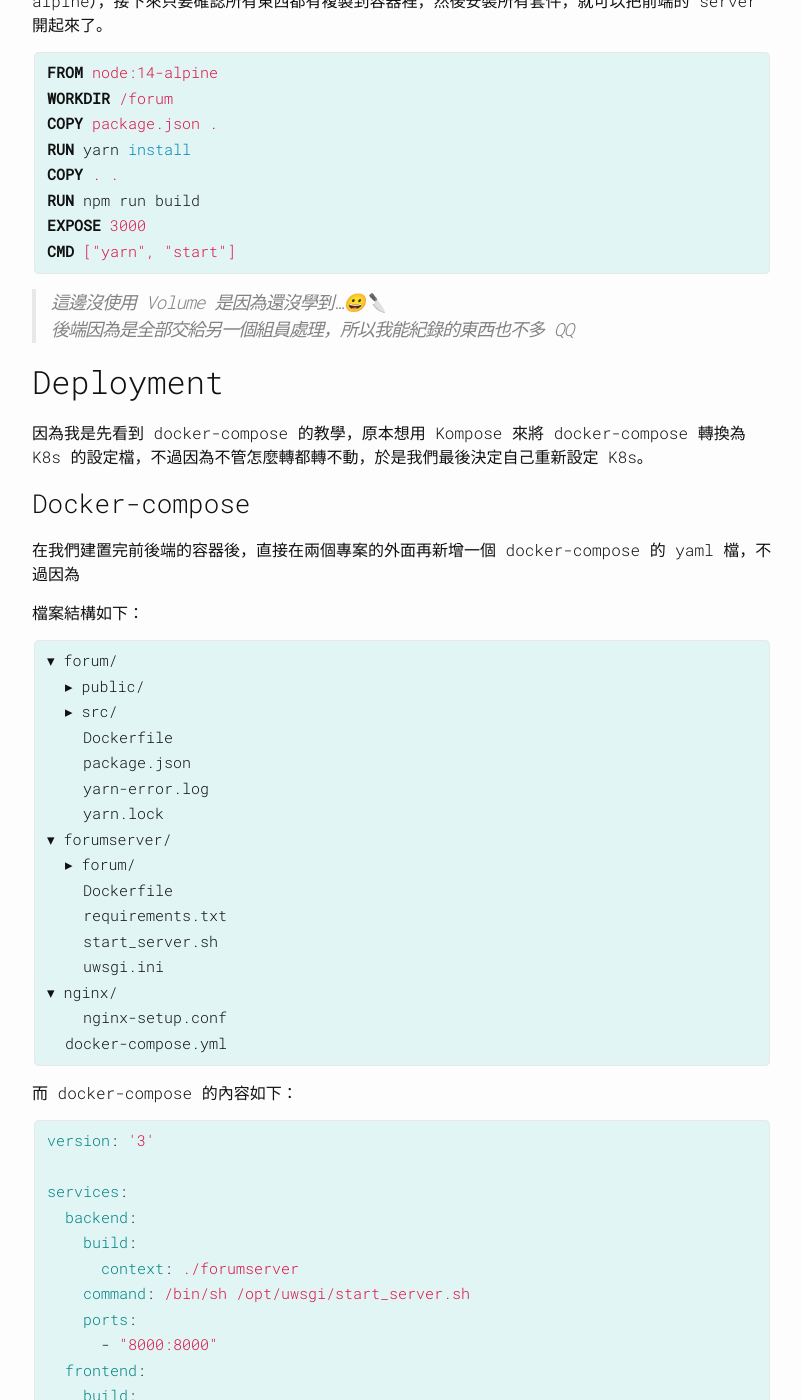
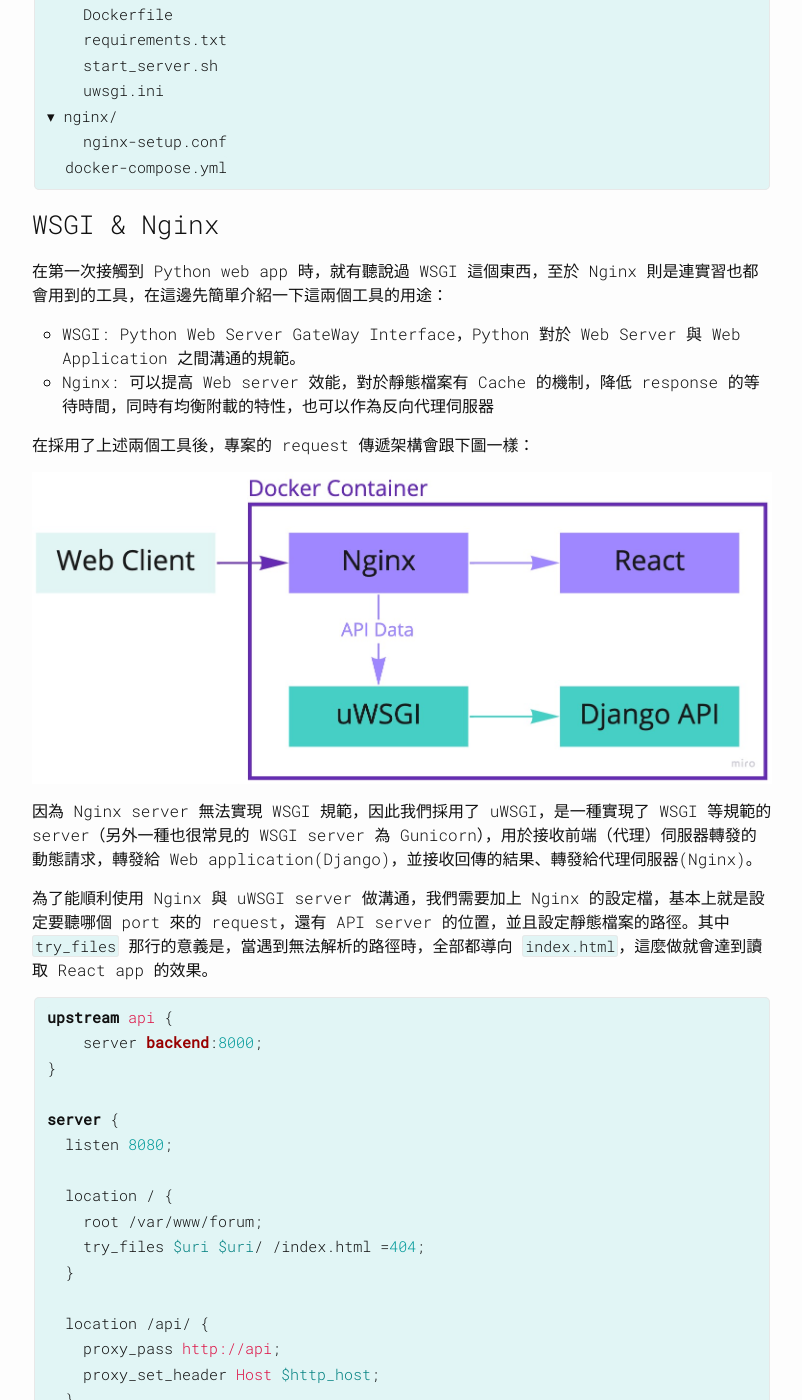
Before and after one commit to jqlynchien713/jqlynchien713.github.io, a Jekyll site: the page built from _posts/2022-02-05-k8s-project.md, in a window 1280 px wide and 1400 px high, scrolled down 2260 px. Shown: the whole window, without its empty margins (238-1040 px from the left). Built offline with Jekyll 4.4.1, drawn with Linux system fonts in a browser that asks for light colours; some of the changed text lies outside the part shown.

Commit message:
Finish k8s -1

````diff
--- a/_layouts/post.html
+++ b/_layouts/post.html
@@ -12,7 +12,6 @@
       | 👀
       <span class="reading-time" title="Estimated read time">
         {% assign words = content | number_of_words: "auto" %}
-        {{ words }}
         {% if words < 150 %}
                                  1 min
                                  {% else %}
--- a/_posts/2022-02-05-k8s-project.md
+++ b/_posts/2022-02-05-k8s-project.md
@@ -1,39 +1,15 @@
 ---
 layout: post
-title: Kubernetes 實作紀錄(Draft)
+title: Kubernetes 實作紀錄（上）- Web Application Settings
 date: 2022-02-05 17:12 +0800
 tags: update deploy
 ---
 
 今天決定來寫上學期必修課的期末報告！雖然說這堂課過得非常莫名其妙，期末專案也只有一（？）個條件，不過在建完整個專案之後還是學到蠻多東西的。至於老師提出的唯一一個條件則是要我們理解微服務到底在幹嘛，並且一定要用到 Kubernetes；在與組員討論過後，我們決定做個最簡單的論壇網站（可以註冊、登入、發文、留言），前端使用 React.js，後端使用 Django 作為 API server，用 Docker 把這兩個服務打包後，再來煩惱要怎麼用 K8s 或 Docker-compose 對這些服務做管理。
 
-## K8s 基本概念
-### 需要安裝的一些小工具
-* minikube:協助開發者在設置本機版的 Kubernetes cluster
-* kubectl:管理、設定 Kubernetes 的 CLI
-* octant:查看 Kubernetes 各種狀態的 web interface
-
-### 基本三元件 - Pod, Service, Deployment
-> 這部分是[這篇文章](https://cwhu.medium.com/kubernetes-basic-concept-tutorial-e033e3504ec0)的筆記整理
-
-* Pod: K8s 運作的最小單位，一個 pod 對應到一個應用服務，可以含有一個或多個 container
-  * Worker Node(Node): K8s 運作的最小**硬體**單位，每個 Node 都含有三個組件: kubelet、kube-proxy、Container Runtime
-    * <ins>kubelet</ins>:負責管理所有 Pods 的狀態以及與 Master 的溝通
-    * <ins>kube-proxy</ins>:負責更新 Node 的 iptable，讓其他結點/物件可以得知該節點上所有 Pods 的狀態
-    * <ins>Container Runtime</ins>:負責執行容器的程式，如果使用的是 Docker container 則為 Docker Engine
-  * Master Node:管理所有 Worker Node 的結點，含有四個組件：kube-apiserver、etcd、kube-scheduler、kube-controller-manager
-    * <ins>kube-apiserver</ins>:管理整個 K8s 的 API Endpoint，轉介 Node 之間的溝通，並負責身份認證與授權
-    * <ins>etcd</ins>:負責 Cluster 的資料備份
-    * <ins>kube-scheduler</ins>:根據 Node 的硬體限制與現有資源調度所有 Pods
-    * <ins>kube-controller-manager</ins>:管理 controller（監視狀態的 process）的組件
-  * Cluster:K8s 中多個 Node 和 Master 的集合
-* Service:定義一群 Pods 要如何被存取及連線
-* Deployment:對 Pod 做橫向擴展，複製多個相同的 Pod 在 Cluster 中同時提供服務
-
-## 前端設定
 本專案的前端由 React.js (v17) 建置，部分元件因為與之前寫的專案通用，所以用的是原始的 class based，另一部分~~因為被畢業專題組員推坑~~，使用的是 functional component 的寫法。
 
-### Basic Settings - Routing
+## Basic Settings - Routing
 在整個前端開發的過程中，我遇到比較麻煩的地方有 Routing 的設置。因為這次專案並沒有很大，所以我把 routing 的規則直接寫在 App.js 裡，使用的是 `react-router-dom` 的套件。基本上會用到 BrowserRouter、Routes、Route 三個物件，`BrowserRouter` 用於處理動態內容的路徑宣告（靜態則使用 `HashRouter`），`Routes` 則為 v5 的 `Switch` 在 v6 的對應，也就是控制 url 與 path 的 mapping，最後 `Route` 的部分就是單純的路徑宣告，與該路徑對應到的元件。
 
 ```jsx
@@ -59,7 +35,7 @@
 }
 ```
 
-### Dockerfile
+## Dockerfile
 至於容器化的部分就真的很簡單，只需要使用正確版本的 node base image（我們用的是 node:14-alpine），接下來只要確認所有東西都有複製到容器裡，然後安裝所有套件，就可以把前端的 server 開起來了。
 ```Dockerfile
 FROM node:14-alpine
@@ -74,23 +50,19 @@
 > 這邊沒使用 Volume 是因為還沒學到...😀🔪<br>
 > 後端因為是全部交給另一個組員處理，所以我能紀錄的東西也不多 QQ
 
-## Deployment
-因為我是先看到 docker-compose 的教學，原本想用 Kompose 來將 docker-compose 轉換為 K8s 的設定檔，不過因為不管怎麼轉都轉不動，於是我們最後決定自己重新設定 K8s。
-
-### Docker-compose
-在我們建置完前後端的容器後，直接在兩個專案的外面再新增一個 docker-compose 的 yaml 檔，不過因為
-
-檔案結構如下：
+## Docker-compose
+### 檔案結構
+在我們建置完前後端的容器後，直接在兩個專案的外面再新增一個 docker-compose 的 yaml 檔。不過因為需要 nginx 來反向代理 React 的 Node.js web server，所以需要新增一支 `nginx-setup.conf` 的設定檔；而後端採用 uWSGI 作為 WSGI 伺服器，因此才會有 `uwsgi.ini` 這個檔案。
 
 ```
-▾ forum/
+▾ forum/  # front-end
   ▸ public/
   ▸ src/
     Dockerfile
     package.json
     yarn-error.log
     yarn.lock
-▾ forumserver/
+▾ forumserver/  # back-end
   ▸ forum/
     Dockerfile
     requirements.txt
@@ -101,7 +73,41 @@
   docker-compose.yml
 ```
 
-而 docker-compose 的內容如下：
+### WSGI & Nginx
+在第一次接觸到 Python web app 時，就有聽說過 WSGI 這個東西，至於 Nginx 則是連實習也都會用到的工具，在這邊先簡單介紹一下這兩個工具的用途：
+* WSGI: Python Web Server GateWay Interface，Python 對於 Web Server 與 Web Application 之間溝通的規範。
+* Nginx: 可以提高 Web server 效能，對於靜態檔案有 Cache 的機制，降低 response 的等待時間，同時有均衡附載的特性，也可以作為反向代理伺服器
+
+在採用了上述兩個工具後，專案的 request 傳遞架構會跟下圖一樣：
+
+![](/assets/img/docker-compose.jpg)
+
+因為 Nginx server 無法實現 WSGI 規範，因此我們採用了 uWSGI，是一種實現了 WSGI 等規範的 server（另外一種也很常見的 WSGI server 為 Gunicorn），用於接收前端（代理）伺服器轉發的動態請求，轉發給 Web application(Django)，並接收回傳的結果、轉發給代理伺服器(Nginx)。
+
+為了能順利使用 Nginx 與 uWSGI server 做溝通，我們需要加上 Nginx 的設定檔，基本上就是設定要聽哪個 port 來的 request，還有 API server 的位置，並且設定靜態檔案的路徑。其中 `try_files` 那行的意義是，當遇到無法解析的路徑時，全部都導向 `index.html`，這麼做就會達到讀取 React app 的效果。
+
+```nginx
+upstream api {
+    server backend:8000;
+}
+
+server {
+  listen 8080;
+
+  location / {
+    root /var/www/forum;
+    try_files $uri $uri/ /index.html =404;
+  }
+
+  location /api/ {
+    proxy_pass http://api;
+    proxy_set_header Host $http_host;
+  }
+}
+```
+
+### docker-compose.yml
+最後因為我們加上了 Nginx，因此會需要在 `docker-compose.yml` 裡新增一項 Nginx 的服務；所以最後總共會有前後端與 Nginx 三個服務，設置如下：
 
 ```yml
 version: '3'
@@ -134,10 +140,10 @@
 
 ```
 
-### Kubernetes
+
 
 
 <font color="grey" style="font-size: 24px">Reference</font>
-* [Kubernetes 基礎教學（一）原理介紹](https://cwhu.medium.com/kubernetes-basic-concept-tutorial-e033e3504ec0)
-* [Kubernetes 基礎教學（二）實作範例：Pod、Service、Deployment、Ingress](https://cwhu.medium.com/kubernetes-implement-ingress-deployment-tutorial-7431c5f96c3e)
-* Youtube Link
+* [Flask 為甚麼需要 WSGI 與 Nginx](https://www.maxlist.xyz/2020/05/06/flask-wsgi-nginx/)
+* [Docker \| Towards serving React (Nginx) with Django API (gunicorn)](https://www.youtube.com/watch?v=e63EBEFJkH0)
+* [[Docker 教學] 如何將前端網站打包成 Docker Image](https://youtu.be/QdTmWAaB38A?t=376)
````
Also changed, not shown: _posts/2022-02-19-k8s-2.md (added, +39 -0 lines), assets/img/docker-compose.jpg (added).
